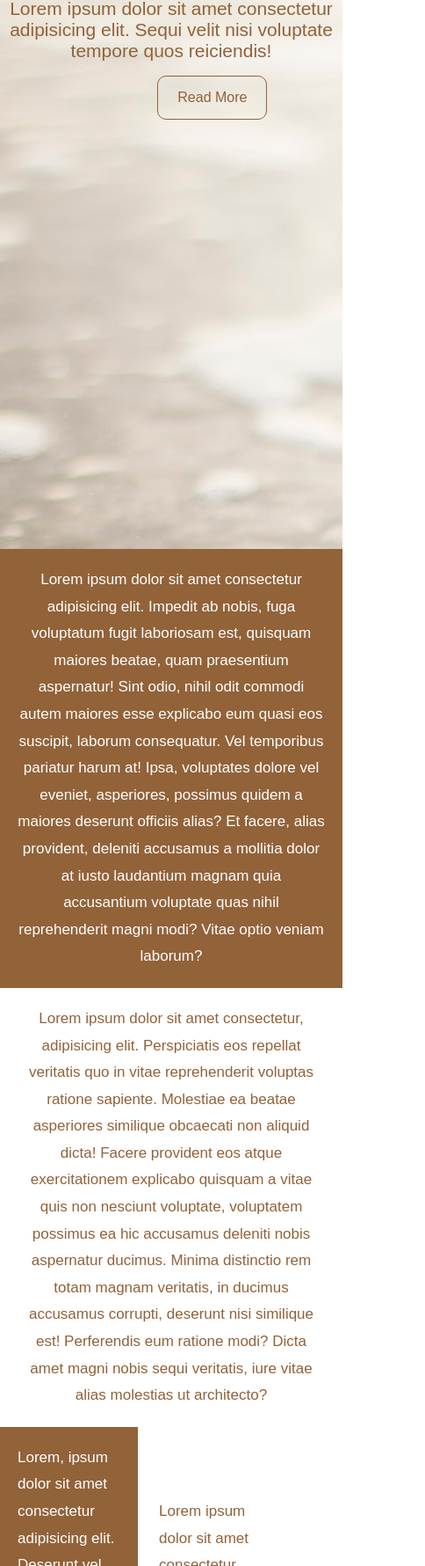
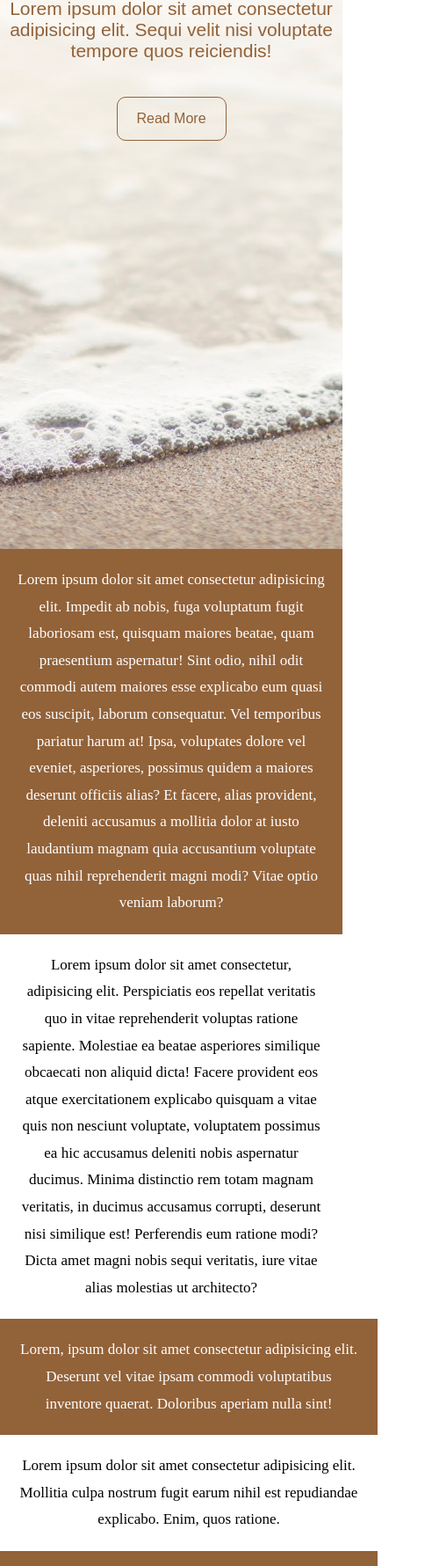
Before and after one commit to bossergioss/task.site, a plain HTML site: page Index.html in a window 390 px wide. Shown: the part 220-2000 px from the top of the page at 88% size, 484 px wide, since content can reach past the window. Drawn offline with Linux system fonts and the light colour scheme.

Commit message:
Add @media for mobile

```diff
--- a/Index.html
+++ b/Index.html
@@ -20,15 +20,13 @@
         <button><a href="#">Read More</a></button>
         </header>
         <section>
-            <p class="brownw" style="text-align: center;">Lorem ipsum dolor sit amet consectetur adipisicing elit. Impedit ab nobis, fuga voluptatum fugit laboriosam est, quisquam maiores beatae, quam praesentium aspernatur! Sint odio, nihil odit commodi autem maiores esse explicabo eum quasi eos suscipit, laborum consequatur. Vel temporibus pariatur harum at! Ipsa, voluptates dolore vel eveniet, asperiores, possimus quidem a maiores deserunt officiis alias? Et facere, alias provident, deleniti accusamus a mollitia dolor at iusto laudantium magnam quia accusantium voluptate quas nihil reprehenderit magni modi? Vitae optio veniam laborum?</p>
-            <p class="whitebr" style="text-align: center;">Lorem ipsum dolor sit amet consectetur, adipisicing elit. Perspiciatis eos repellat veritatis quo in vitae reprehenderit voluptas ratione sapiente. Molestiae ea beatae asperiores similique obcaecati non aliquid dicta! Facere provident eos atque exercitationem explicabo quisquam a vitae quis non nesciunt voluptate, voluptatem possimus ea hic accusamus deleniti nobis aspernatur ducimus. Minima distinctio rem totam magnam veritatis, in ducimus accusamus corrupti, deserunt nisi similique est! Perferendis eum ratione modi? Dicta amet magni nobis sequi veritatis, iure vitae alias molestias ut architecto?</p>
+            <div class="brownw" style="text-align: center;">Lorem ipsum dolor sit amet consectetur adipisicing elit. Impedit ab nobis, fuga voluptatum fugit laboriosam est, quisquam maiores beatae, quam praesentium aspernatur! Sint odio, nihil odit commodi autem maiores esse explicabo eum quasi eos suscipit, laborum consequatur. Vel temporibus pariatur harum at! Ipsa, voluptates dolore vel eveniet, asperiores, possimus quidem a maiores deserunt officiis alias? Et facere, alias provident, deleniti accusamus a mollitia dolor at iusto laudantium magnam quia accusantium voluptate quas nihil reprehenderit magni modi? Vitae optio veniam laborum?</div>
+            <div class="whitebr" style="text-align: center;">Lorem ipsum dolor sit amet consectetur, adipisicing elit. Perspiciatis eos repellat veritatis quo in vitae reprehenderit voluptas ratione sapiente. Molestiae ea beatae asperiores similique obcaecati non aliquid dicta! Facere provident eos atque exercitationem explicabo quisquam a vitae quis non nesciunt voluptate, voluptatem possimus ea hic accusamus deleniti nobis aspernatur ducimus. Minima distinctio rem totam magnam veritatis, in ducimus accusamus corrupti, deserunt nisi similique est! Perferendis eum ratione modi? Dicta amet magni nobis sequi veritatis, iure vitae alias molestias ut architecto?</div>
         </section>
-        <section>
-            <p class="brownw bottom">Lorem, ipsum dolor sit amet consectetur adipisicing elit. Deserunt vel vitae ipsam commodi voluptatibus inventore quaerat. Doloribus aperiam nulla sint!</p>
-            <p class="whitebr bottom">Lorem ipsum dolor sit amet consectetur adipisicing elit. Mollitia culpa nostrum fugit earum nihil est repudiandae explicabo. Enim, quos ratione.</p>
-            <p class="brownw bottom">Lorem ipsum dolor sit amet consectetur adipisicing elit. Dolor possimus, nostrum maxime iste minima corrupti culpa repudiandae? Tempore, laborum corrupti.</p>
+        <section class="column">
+            <div class="brownw bottom">Lorem, ipsum dolor sit amet consectetur adipisicing elit. Deserunt vel vitae ipsam commodi voluptatibus inventore quaerat. Doloribus aperiam nulla sint!</div>
+            <div class="whitebr bottom">Lorem ipsum dolor sit amet consectetur adipisicing elit. Mollitia culpa nostrum fugit earum nihil est repudiandae explicabo. Enim, quos ratione.</div>
+            <div class="brownw bottom">Lorem ipsum dolor sit amet consectetur adipisicing elit. Dolor possimus, nostrum maxime iste minima corrupti culpa repudiandae? Tempore, laborum corrupti.</div>
         </section>
 </body>
 </html>
-
-<!-- Старался из всех сил. Но к сожалению так и не понял как нижние три блока сделать как в образце, фоновый img тоже что то не ок.  -->
--- a/style.css
+++ b/style.css
@@ -4,9 +4,9 @@
 
 .top {
     background-image: url("./src/img/beachshowcase.jpg");
-    width: 100vw;
     height: 100vh;
-    object-fit: cover;
+    background-position: center;
+    background-size: cover;
 }
 
 h1 {
@@ -27,13 +27,13 @@ h1 {
 }
 
 button {
-    display:inline-block;
+    display:block;
     width: 125px;
     height: 50px;
     border-radius: 10px;
     border: 1px solid #926239;
     background-color: inherit;
-    margin: 1.5% 46%;
+    margin: 30px auto 0;
 
 }
 
@@ -41,6 +41,11 @@ a {
     text-decoration: none;
     font-size: 16px;
     color:#926239;
+}
+
+.column {
+    width: 100%;
+    box-sizing: border-box;
 }
 
 .brownw {
@@ -60,7 +65,23 @@ a {
 
 .bottom {
     display: inline-block;
-    width: 30vw;
+    width: 31%;
     padding: 20px;
     margin: 0;
 }
+
+/* For mobile */
+
+@media screen and (max-width:576px) {
+
+    .column {
+        display: flex;
+        flex-direction: column;
+    }
+
+    .bottom {
+        width: 100vw;
+        text-align: center;
+    }
+
+}
```
